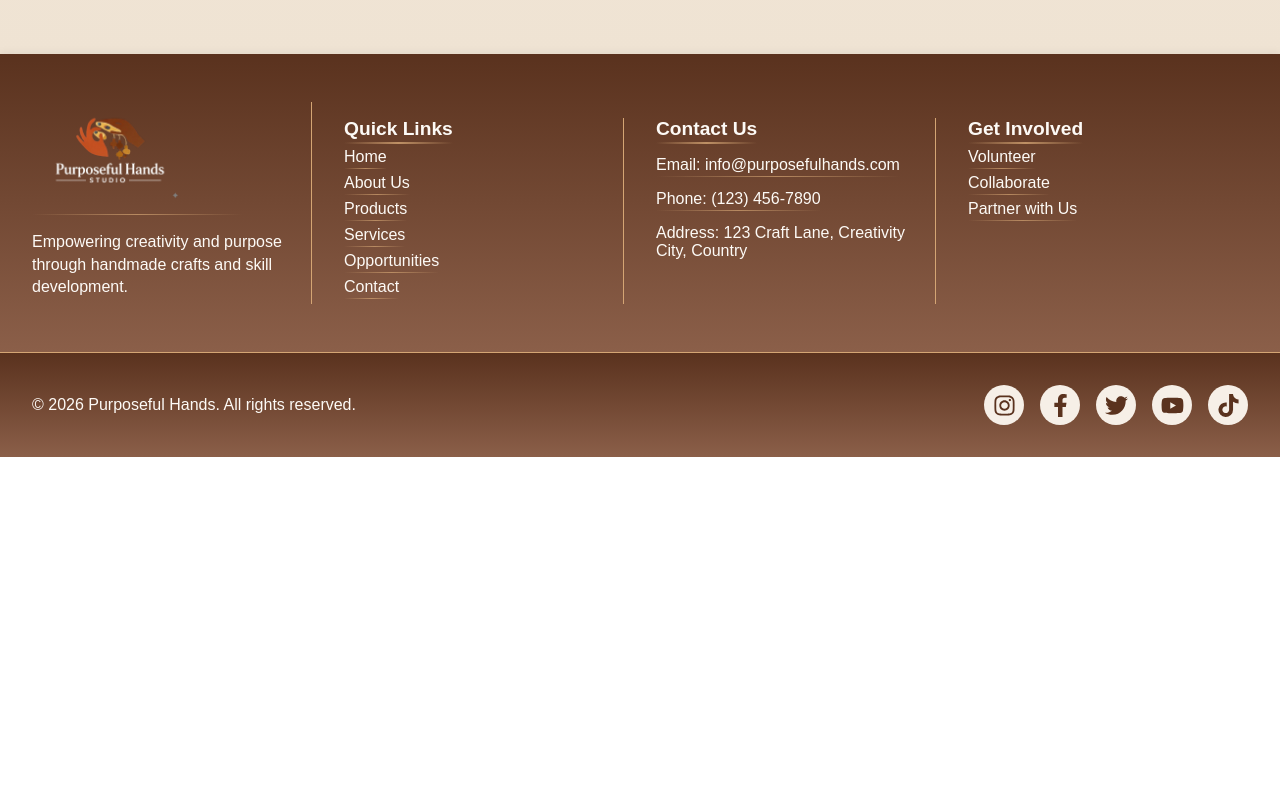
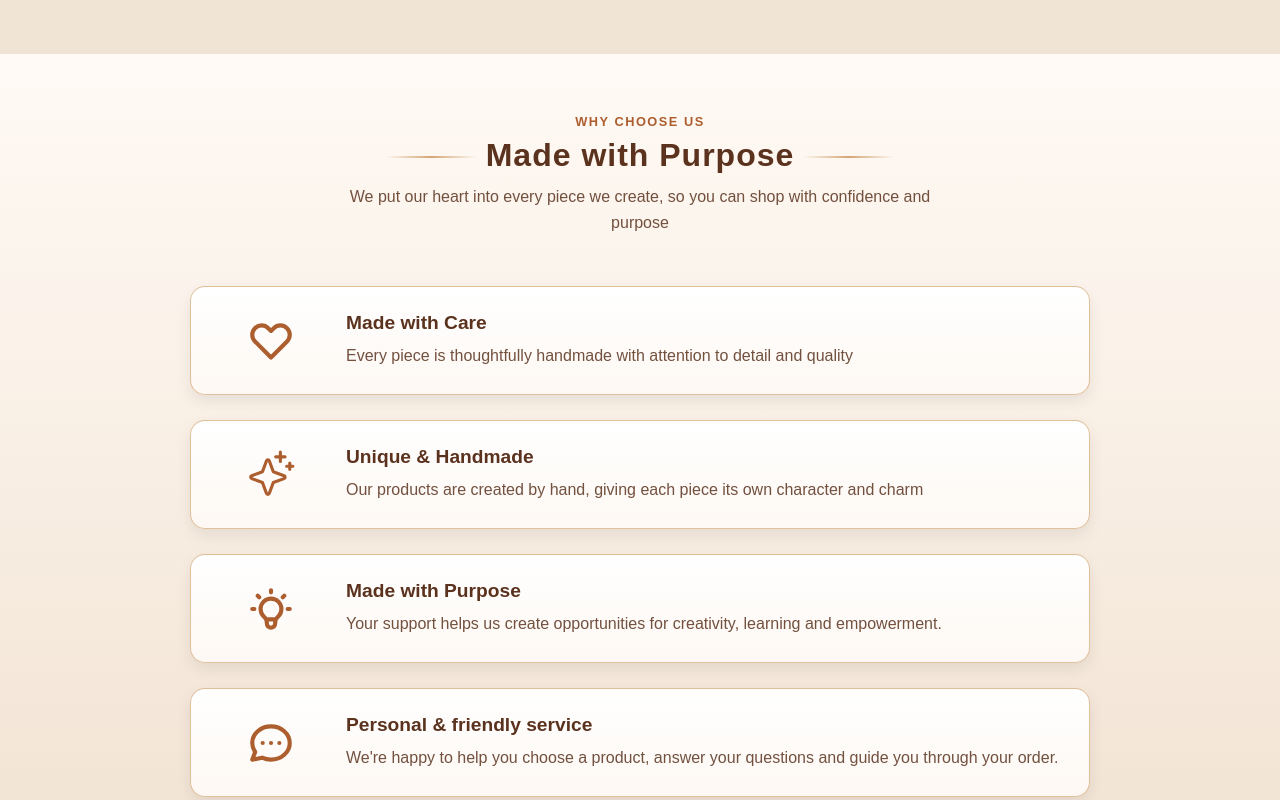
Before and after one commit to RuthAmoasi/purposeful-hands, a React (Vite) app: page /products in a window 1280 px wide. Shown: the part 2340-3140 px from the top of the page. Before the commit the page ends 2797 px from the top, so only its background shows below. Built offline with nearby package versions, Linux system fonts and the light colour scheme.

Commit message:
feat: add why choose us section for products page

```diff
--- /dev/null
+++ b/src/components/products/WhyChooseUs.css
@@ -0,0 +1,145 @@
+.why-choose-us-section {
+  background: var(--section-soft-background);
+}
+
+.why-choose-us-container {
+  text-align: center;
+  display: flex;
+  flex-direction: column;
+  align-items: center;
+  position: relative;
+}
+
+.why-choose-us-heading {
+  color: var(--primary-color);
+  font-size: 0.8rem;
+  letter-spacing: 1.5px;
+  font-weight: 700;
+  margin-bottom: 8px;
+}
+
+.why-choose-us-subheading {
+  font-size: 2rem;
+  letter-spacing: 1px;
+  margin-bottom: 10px;
+  position: relative;
+  display: inline-block;
+}
+
+.why-choose-us-subheading::before,
+.why-choose-us-subheading::after {
+  content: "";
+  position: absolute;
+  top: 50%;
+  width: 90px;
+  height: 2px;
+  background: linear-gradient(
+    to right,
+    transparent,
+    var(--accent-color),
+    transparent
+  );
+}
+
+.why-choose-us-subheading::before {
+  right: 100%;
+  margin-right: 10px;
+}
+
+.why-choose-us-subheading::after {
+  left: 100%;
+  margin-left: 10px;
+}
+
+.why-choose-us-text {
+  max-width: 600px;
+  line-height: 1.6;
+  margin-bottom: 50px;
+  color: rgba(var(--text-color-rgb), 0.85);
+}
+
+.why-choose-us-grid {
+  display: grid;
+  grid-template-columns: 1fr;
+  gap: var(--card-gap);
+  width: 100%;
+  max-width: 900px;
+}
+
+.why-choose-us-card {
+  display: grid;
+  grid-template-columns: 100px 1fr;
+  align-items: center;
+  gap: var(--card-gap);
+  padding: 25px 30px;
+  border: 1px solid rgba(var(--accent-color-rgb), 0.7);
+}
+
+.why-choose-us-card:hover {
+  transform: translateY(-3px);
+  box-shadow: 0 8px 20px rgba(var(--text-color-rgb), 0.08);
+}
+
+.why-choose-us-card-text {
+  text-align: left;
+}
+
+.why-choose-us-card h3 {
+  font-size: 1.2rem;
+  margin-bottom: 8px;
+}
+
+.why-choose-us-card p {
+  color: rgba(var(--text-color-rgb), 0.85);
+  line-height: 1.7;
+}
+
+.why-choose-us-icon {
+  color: var(--primary-color);
+  font-size: 50px;
+  margin: auto;
+  transition: transform 0.3s ease;
+}
+
+.why-choose-us-card:hover .why-choose-us-icon {
+  transform: scale(1.08);
+}
+
+/* Mobile */
+
+@media (max-width: 768px) {
+  .why-choose-us-container {
+    padding: var(--section-padding-mobile);
+  }
+
+  .why-choose-us-subheading::before,
+  .why-choose-us-subheading::after {
+    display: none;
+  }
+
+  .why-choose-us-card {
+    grid-template-columns: 70px 1fr;
+    gap: 20px;
+    padding: 25px 20px;
+  }
+
+  .why-choose-us-icon {
+    font-size: 42px;
+  }
+}
+
+@media (max-width: 480px) {
+  .why-choose-us-card {
+    grid-template-columns: 1fr;
+    text-align: center;
+    gap: 15px;
+  }
+
+  .why-choose-us-card-text {
+    text-align: center;
+  }
+
+  .why-choose-us-icon {
+    margin: 0 auto;
+  }
+}
--- /dev/null
+++ b/src/components/products/WhyChooseUs.jsx
@@ -0,0 +1,80 @@
+import "./WhyChooseUs.css";
+import {
+  HiOutlineHeart,
+  HiOutlineLightBulb,
+  HiOutlineChat,
+} from "react-icons/hi";
+import { PiSparkle } from "react-icons/pi";
+
+function WhyChooseUs() {
+  return (
+    <section className="why-choose-us-section">
+      <div className="why-choose-us-container container">
+        <h4 className="why-choose-us-heading">WHY CHOOSE US</h4>
+
+        <h2 className="why-choose-us-subheading">Made with Purpose</h2>
+
+        <p className="why-choose-us-text">
+          We put our heart into every piece we create, so you can shop with
+          confidence and purpose
+        </p>
+
+        <div className="why-choose-us-grid">
+          <div className="why-choose-us-card card">
+            <HiOutlineHeart className="why-choose-us-icon" />
+
+            <div className="why-choose-us-card-text">
+              <h3>Made with Care</h3>
+
+              <p>
+                Every piece is thoughtfully handmade with attention to detail
+                and quality
+              </p>
+            </div>
+          </div>
+
+          <div className="why-choose-us-card card">
+            <PiSparkle className="why-choose-us-icon" />
+
+            <div className="why-choose-us-card-text">
+              <h3>Unique &amp; Handmade</h3>
+
+              <p>
+                Our products are created by hand, giving each piece its own
+                character and charm
+              </p>
+            </div>
+          </div>
+
+          <div className="why-choose-us-card card">
+            <HiOutlineLightBulb className="why-choose-us-icon" />
+
+            <div className="why-choose-us-card-text">
+              <h3>Made with Purpose</h3>
+
+              <p>
+                Your support helps us create opportunities for creativity,
+                learning and empowerment.
+              </p>
+            </div>
+          </div>
+
+          <div className="why-choose-us-card card">
+            <HiOutlineChat className="why-choose-us-icon" />
+
+            <div className="why-choose-us-card-text">
+              <h3>Personal &amp; friendly service</h3>
+
+              <p>
+                We're happy to help you choose a product, answer your questions
+                and guide you through your order.
+              </p>
+            </div>
+          </div>
+        </div>
+      </div>
+    </section>
+  );
+}
+
+export default WhyChooseUs;
--- a/src/pages/Products.jsx
+++ b/src/pages/Products.jsx
@@ -2,6 +2,7 @@ import "./Products.css";
 import ProductsHero from "../components/products/ProductsHero";
 import ProductsGrid from "../components/products/ProductsGrid";
 import ProductsOrdering from "../components/products/ProductsOrdering";
+import WhyChooseUs from "../components/products/WhyChooseUs";
 
 function Products() {
   return (
@@ -9,6 +10,7 @@ function Products() {
       <ProductsHero />
       <ProductsGrid />
       <ProductsOrdering />
+      <WhyChooseUs />
     </div>
   );
 }
```
